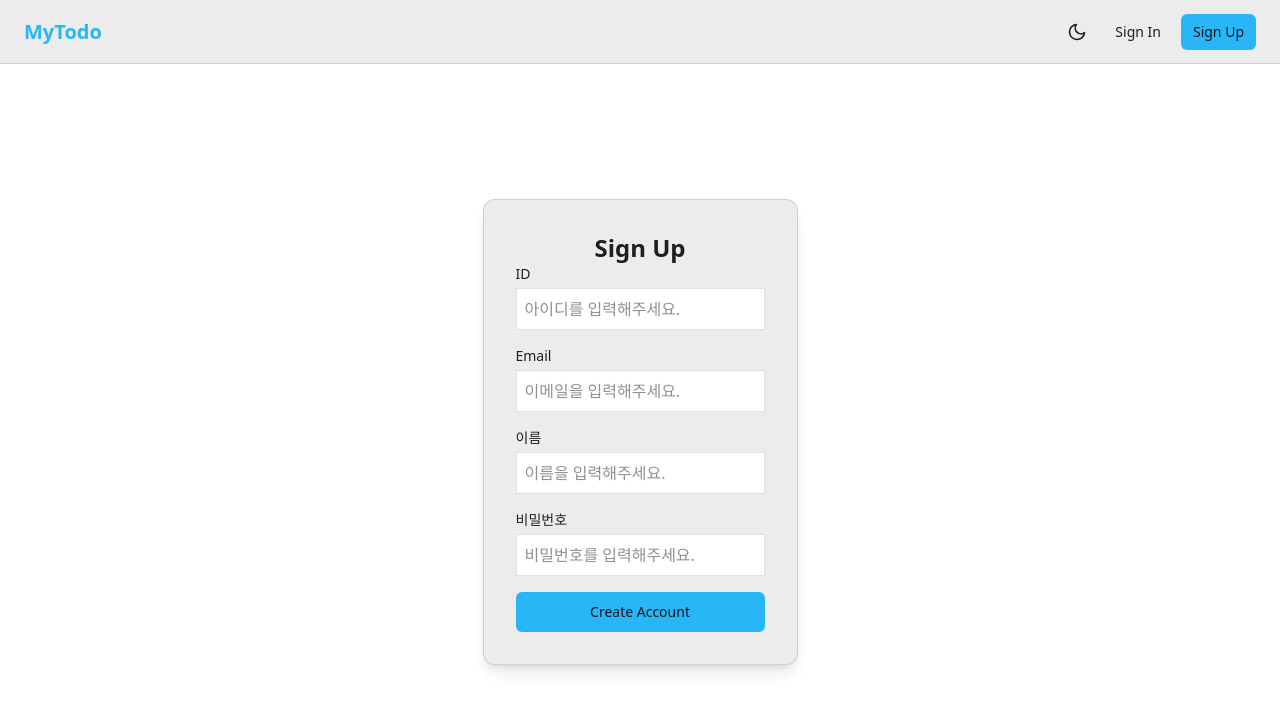
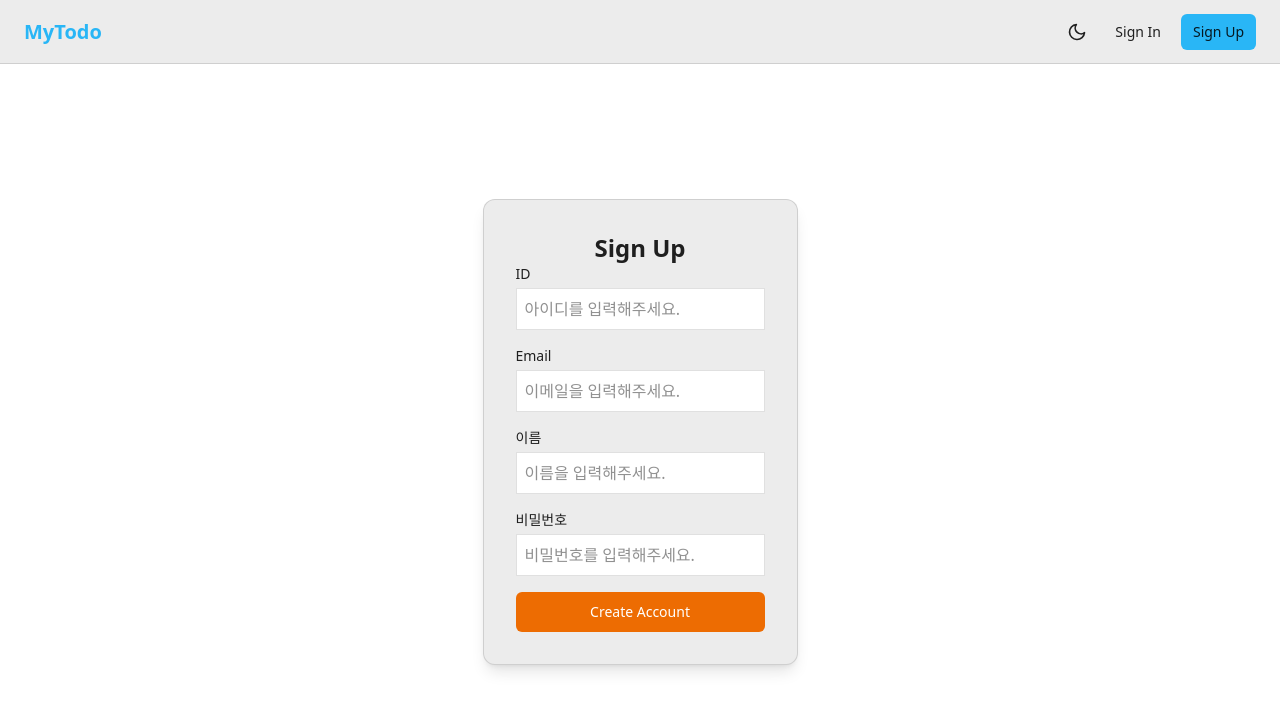
Before and after one commit to drasla/lecture-react-16-zustand, a React (Vite) app: page /sign-up in a window 1280 px wide. Shown: the top 710 px of the page. Built offline with nearby package versions, Linux system fonts and the light colour scheme.

Commit message:
Button 컴포넌트 분리

```diff
--- /dev/null
+++ b/src/components/common/Button.tsx
@@ -0,0 +1,56 @@
+import type { ButtonHTMLAttributes } from "react";
+import { twMerge } from "tailwind-merge";
+
+interface ButtonProps extends ButtonHTMLAttributes<HTMLButtonElement> {
+    fullWidth?: boolean;
+    variant?: "primary" | "secondary" | "outlined" | "success" | "error" | "warning" | "info";
+}
+
+function Button({ className, fullWidth, variant = "primary", ...props }: ButtonProps) {
+    return (
+        <button
+            className={twMerge(
+                ["h-10", "px-4", "py-2"],
+                fullWidth && ["w-full"],
+                ["flex", "justify-center", "items-center"],
+                ["rounded-md", "text-sm", "font-medium"],
+                ["transition"],
+                variant === "primary" && [
+                    "bg-primary-main",
+                    "text-primary-contrastText",
+                    "hover:bg-primary-dark",
+                ],
+                variant === "secondary" && [
+                    "bg-secondary-main",
+                    "text-secondary-contrastText",
+                    "hover:bg-secondary-dark",
+                ],
+                variant === "success" && [
+                    "bg-success-main",
+                    "text-success-contrastText",
+                    "hover:bg-success-dark",
+                ],
+                variant === "error" && [
+                    "bg-error-main",
+                    "text-error-contrastText",
+                    "hover:bg-error-dark",
+                ],
+                variant === "warning" && [
+                    "bg-warning-main",
+                    "text-warning-contrastText",
+                    "hover:bg-warning-dark",
+                ],
+                variant === "info" && [
+                    "bg-info-main",
+                    "text-info-contrastText",
+                    "hover:bg-info-dark",
+                ],
+                variant === "outlined" && ["border", "border-divider"],
+                className,
+            )}
+            {...props}
+        />
+    );
+}
+
+export default Button;
--- a/src/pages/SignUp.tsx
+++ b/src/pages/SignUp.tsx
@@ -2,6 +2,7 @@ import { useNavigate } from "react-router";
 import { useForm } from "react-hook-form";
 import { twMerge } from "tailwind-merge";
 import Input from "../components/common/Input.tsx";
+import Button from "../components/common/Button.tsx";
 
 type SignUpFormValues = {
     userId: string;
@@ -127,16 +128,7 @@ function SignUp() {
                         </div>
                     )}
 
-                    <button className={twMerge(
-                        ["h-10", "px-4", "py-2"],
-                        ["w-full"],
-                        ["flex", "justify-center", "items-center"],
-                        ["rounded-md", "text-sm", "font-medium"],
-                        ["transition"],
-                        ["bg-primary-main", "text-primary-contrastText", "hover:bg-primary-dark"]
-                    )}>
-                        Create Account
-                    </button>
+                    <Button fullWidth={true} variant={"warning"}>Create Account</Button>
                 </form>
             </div>
         </div>
```
